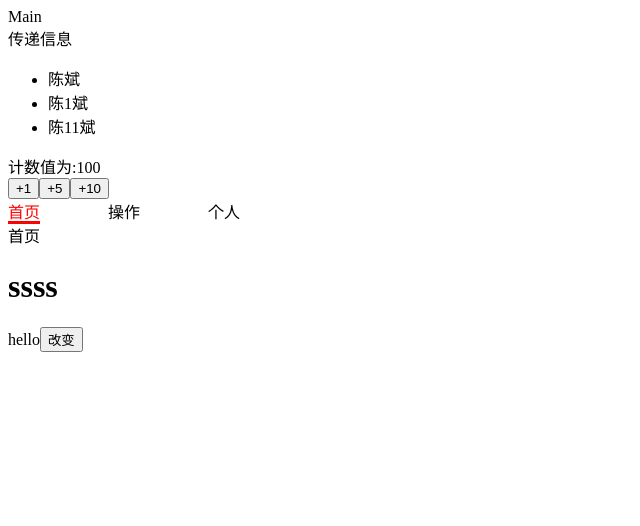
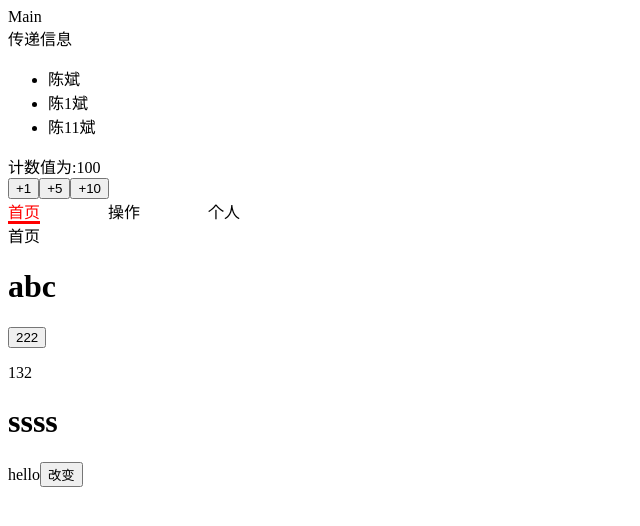
Before and after one commit to chenbin0702/reactStudy, a React (Create React App) app: page / in a window 1280 px wide. Shown: the top 526 px of the page, without its empty margins (0-640 px from the left). Built offline with nearby package versions, Linux system fonts and the light colour scheme; no server answers.

Commit message:
插槽使用

```diff
--- a/src/App.jsx
+++ b/src/App.jsx
@@ -1,5 +1,6 @@
 import React, { Component } from 'react'
 import Father from './子传父/Father'
+import NavBar from './插槽使用/NavBar'
 
 import Main from './组件嵌套/Main'
 import TabControl from './组件间通信/TabControl'
@@ -12,6 +13,7 @@ export default class App extends Component {
         </Main>
         <Father></Father>
         <TabControl></TabControl>
+         <NavBar></NavBar>
       </div>
     )
   }
--- /dev/null
+++ b/src/插槽使用/NavBar.jsx
@@ -0,0 +1,17 @@
+import React, { Component } from 'react'
+import NavBarItem from './NavBarItem'
+
+export default class NavBar extends Component {
+  render() {
+    return (
+      <div>
+        <NavBarItem>
+          <h1>abc</h1>
+          <button>222</button>
+
+           <p>132</p>
+        </NavBarItem>
+      </div>
+    )
+  }
+}
--- /dev/null
+++ b/src/插槽使用/NavBarItem/index.jsx
@@ -0,0 +1,26 @@
+import React, { Component } from 'react'
+
+export default class NavBarItem extends Component {
+  constructor(props)
+  {
+    super(props)
+    this.state={
+
+    }
+  }
+  render() {
+    return (
+      <div>
+        <div>
+          {this.props.children[0]}
+        </div>
+        <div>
+        {this.props.children[1]}
+          </div>
+          <div>
+          {this.props.children[2]}
+          </div>
+      </div>
+    )
+  }
+}
```
